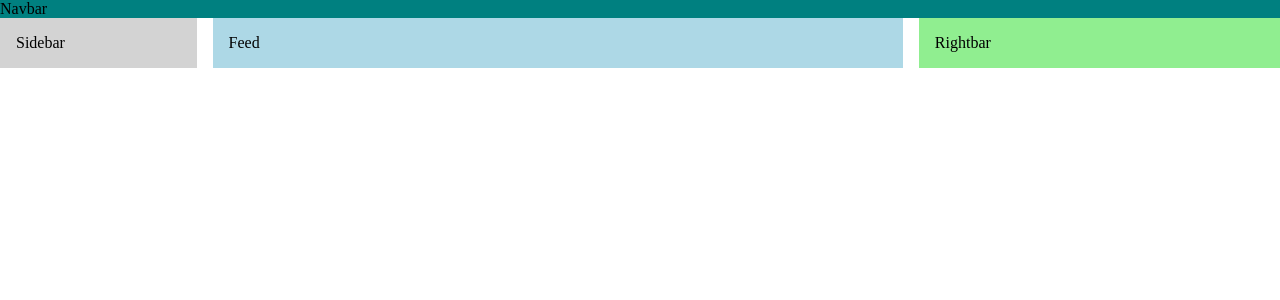
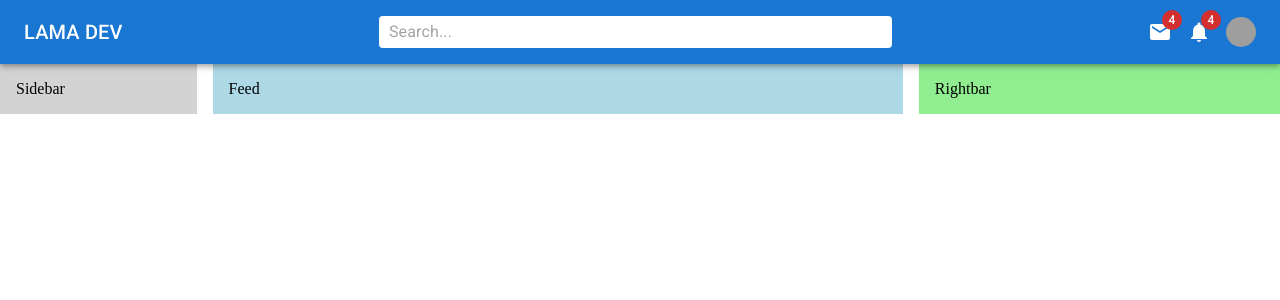
Before and after one commit to xueyublue/react-mui-demo, a React (Create React App) app: page / in a window 1280 px wide. Shown: the top 300 px of the page. Built offline with nearby package versions, Linux system fonts and the light colour scheme; grey boxes are pictures that could not be loaded.

Commit message:
Completed Narbar

```diff
--- a/src/components/Navbar.jsx
+++ b/src/components/Navbar.jsx
@@ -1,8 +1,89 @@
-import React from "react";
-import { Box } from "@mui/material";
+import React, { useState } from "react";
+import { AppBar, styled, Toolbar, Typography, Box, InputBase, Badge, Avatar, Menu, MenuItem } from "@mui/material";
+import { Mail, Notifications, Pets } from "@mui/icons-material";
+
+const StyledToolbar = styled(Toolbar)({
+  display: "flex",
+  justifyContent: "space-between",
+});
+
+const Search = styled("div")(({ theme }) => ({
+  backgroundColor: "white",
+  padding: "0px 10px",
+  borderRadius: theme.shape.borderRadius,
+  width: "40%",
+}));
+
+const Icons = styled(Box)(({ theme }) => ({
+  display: "none",
+  alignItems: "center",
+  gap: "15px",
+  [theme.breakpoints.up("sm")]: {
+    display: "flex",
+  },
+}));
+
+const UserBox = styled(Box)(({ theme }) => ({
+  display: "flex",
+  alignItems: "center",
+  gap: "10px",
+  [theme.breakpoints.up("sm")]: {
+    display: "none",
+  },
+}));
 
 const Navbar = () => {
-  return <Box bgcolor="teal">Navbar</Box>;
+  const [open, setOpen] = useState(false);
+  return (
+    <AppBar position="sticky">
+      <StyledToolbar>
+        <Typography variant="h6" sx={{ display: { xs: "none", sm: "block" } }}>
+          LAMA DEV
+        </Typography>
+        <Pets sx={{ display: { xs: "block", sm: "none" } }} />
+        <Search>
+          <InputBase placeholder="Search..."></InputBase>
+        </Search>
+        <Icons>
+          <Badge badgeContent={4} color="error">
+            <Mail />
+          </Badge>
+          <Badge badgeContent={4} color="error">
+            <Notifications />
+          </Badge>
+          <Avatar
+            src="https://images.pexels.com/photos/846741/pexels-photo-846741.jpeg?auto=compress&cs=tinysrgb&w=1260&h=750&dpr=2"
+            sx={{ width: 30, height: 30 }}
+            onClick={(e) => setOpen(true)}
+          ></Avatar>
+        </Icons>
+        <UserBox>
+          <Avatar
+            src="https://images.pexels.com/photos/846741/pexels-photo-846741.jpeg?auto=compress&cs=tinysrgb&w=1260&h=750&dpr=2"
+            sx={{ width: 30, height: 30 }}
+            onClick={(e) => setOpen(true)}
+          ></Avatar>
+          <Typography variant="span">John Doe</Typography>
+        </UserBox>
+      </StyledToolbar>
+      <Menu
+        open={open}
+        onClose={(e) => setOpen(false)}
+        anchorOrigin={{
+          vertical: "top",
+          horizontal: "right",
+        }}
+        transformOrigin={{
+          vertical: "top",
+          horizontal: "right",
+        }}
+      >
+        <MenuItem>Profile</MenuItem>
+        <MenuItem>My Account</MenuItem>
+        <MenuItem>Logout</MenuItem>
+      </Menu>
+    </AppBar>
+  );
 };
 
 export default Navbar;
--- a/src/components/Rightbar.jsx
+++ b/src/components/Rightbar.jsx
@@ -3,7 +3,7 @@
 
 const Rightbar = () => {
   return (
-    <Box flex={2} bgcolor="lightgreen" p={2}>
+    <Box flex={2} bgcolor="lightgreen" p={2} sx={{ display: { xs: "none", sm: "block" } }}>
       Rightbar
     </Box>
   );
--- a/src/components/Sidebar.jsx
+++ b/src/components/Sidebar.jsx
@@ -3,7 +3,7 @@
 
 const Sidebar = () => {
   return (
-    <Box flex={1} bgcolor="lightgray" p={2}>
+    <Box flex={1} bgcolor="lightgray" p={2} sx={{ display: { xs: "none", sm: "block" } }}>
       Sidebar
     </Box>
   );
```
